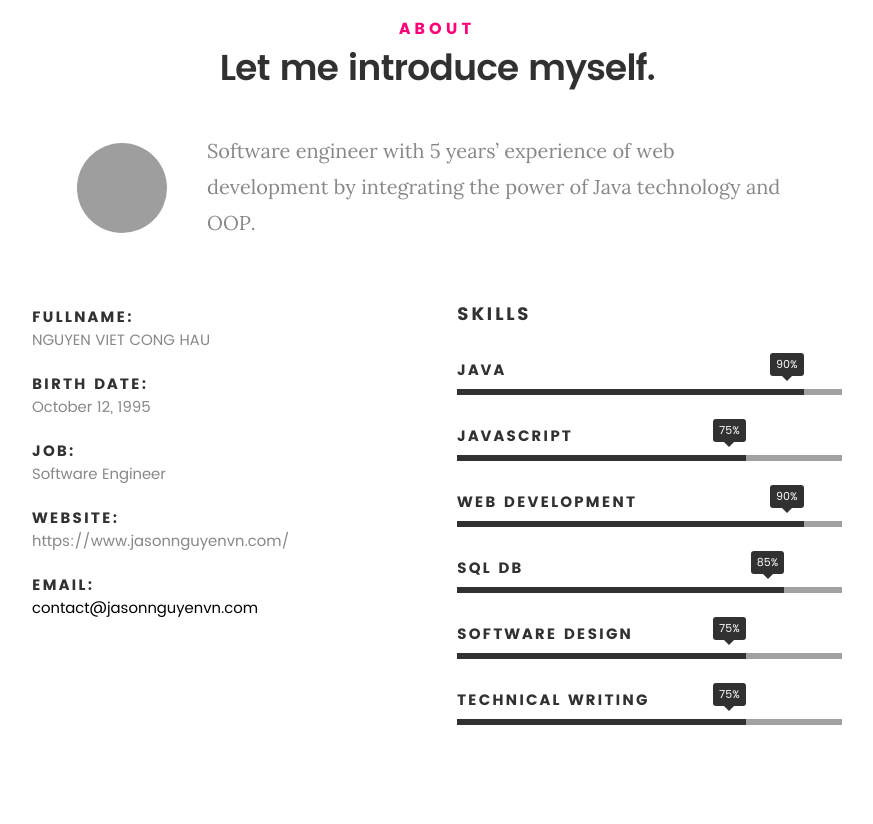
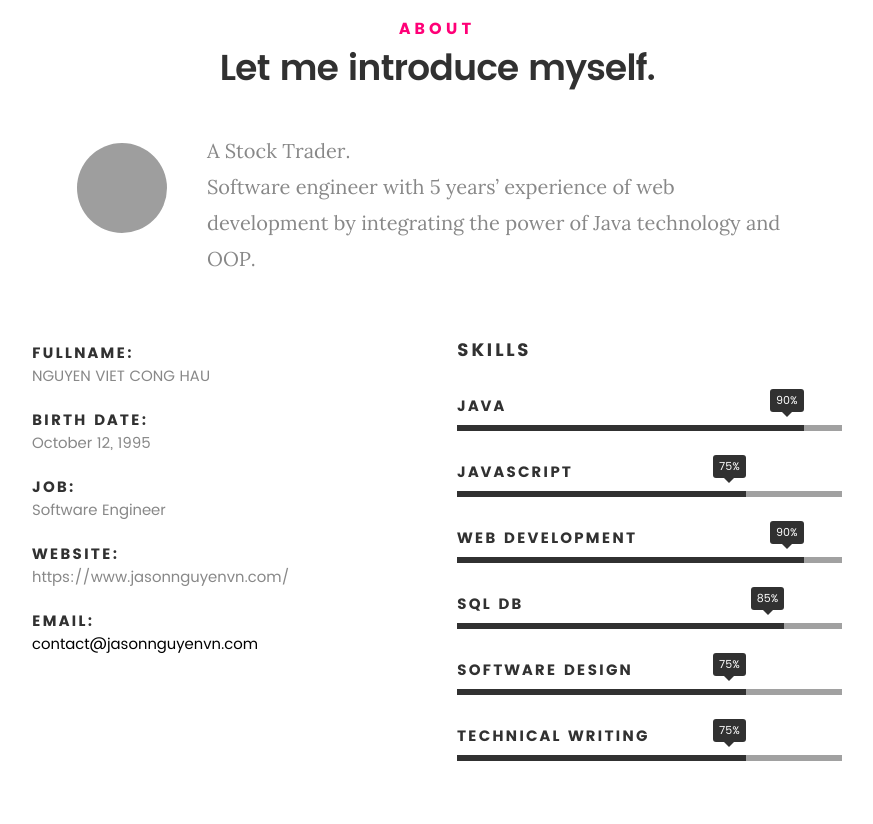
Before and after one commit to jasonnguyenvn/jasonnguyenvn.github.io, a plain HTML site: page index.html in a window 1280 px wide. Shown: the part 906-1730 px from the top of the page, without its empty margins (203-1076 px from the left). Drawn offline with Linux system fonts and the light colour scheme; grey boxes are pictures that could not be loaded; files whose address does not match are found by name.

Commit message:
Update introduce

```diff
--- a/index.html
+++ b/index.html
@@ -86,7 +86,7 @@
 
    				<img src="images/profile-pic.jpg" alt="Profile Picture">
 
-   				<p class="lead">Software engineer with 5 years’ experience of web development by integrating the power of Java technology and OOP.</p>
+   				<p class="lead">A Stock Trader.<br/>Software engineer with 5 years’ experience of web development by integrating the power of Java technology and OOP.</p>
    			</div>
 
    		</div>
```
